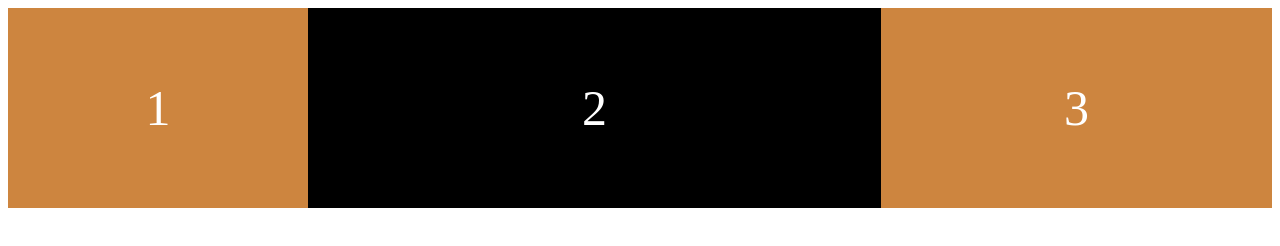
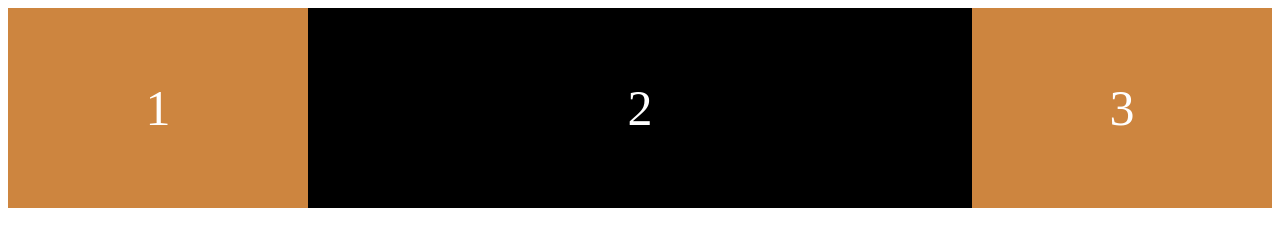
Before and after one commit to redips86/css-layout-masterclass, a plain HTML site: page index.html in a window 1280 px wide. Drawn offline with Linux system fonts and the light colour scheme.

Commit message:
[1.7] flex-basis

```diff
--- a/styles.css
+++ b/styles.css
@@ -2,16 +2,16 @@
     display: flex;
     /* Main Axis */
     justify-content: space-around;
-    /* Cross Axis*/
-    height: 100vh;
-    align-content: space-between;
+    width: 100%;
+    height: 100%
+
 }
 
 .child {
     display: flex;
     justify-content: center;
     align-items: center;
-    width: 300px;
+    flex-basis: 300px;
     height: 200px;
     background-color: peru;
     color: white;
@@ -20,12 +20,5 @@
 
 .child:nth-child(2) {
     background: #000;
-    flex-grow: 3;
-    /*flex-shrink: 2;*/
+    flex-grow: 1
 }
-
-
-.child:nth-child(3) {
-    flex-grow: 1;
-    /*flex-shrink: 2;*/
-}
```
